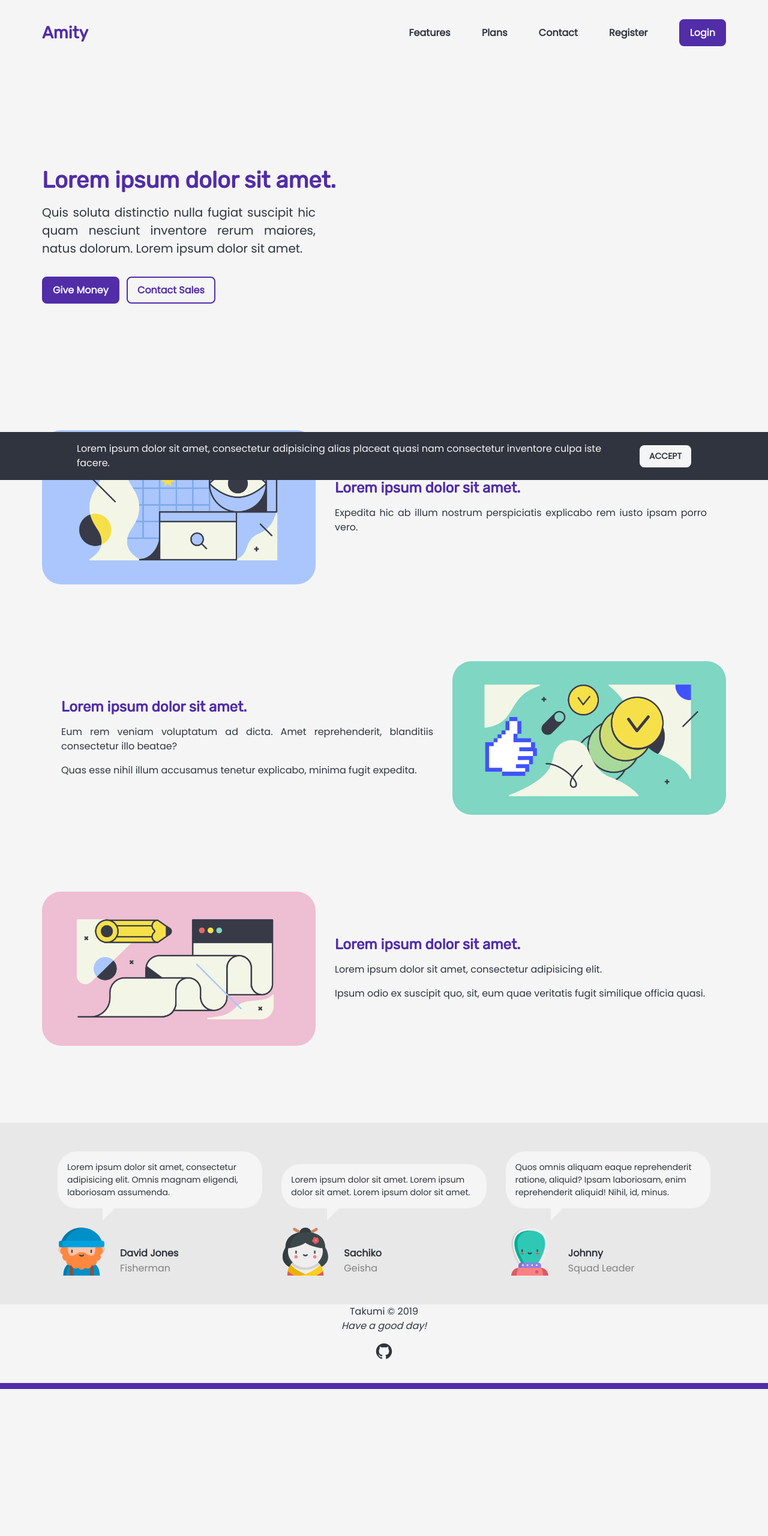
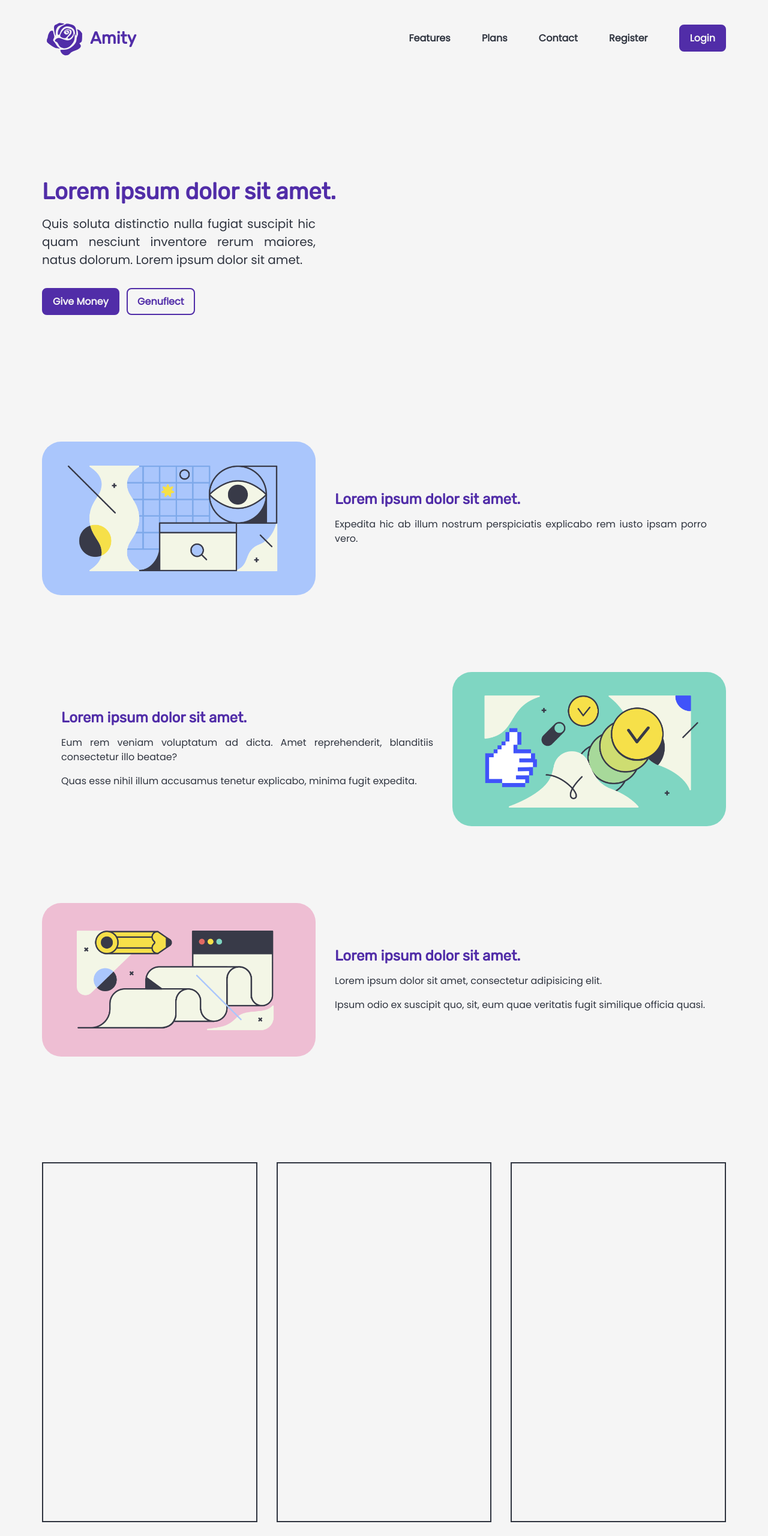
Before and after one commit to gitkumi/amity, a website built with webpack: page index.html in a window 1280 px wide. Shown: the top 2560 px of the page at 60% size. Before the commit the page ends 2315 px from the top, so only its background shows below. Built offline with nearby package versions, Linux system fonts and the light colour scheme.

Commit message:
Add logo

```diff
--- a/index.html
+++ b/index.html
@@ -15,7 +15,7 @@
   </head>
 
   <body>
-    <div class="cookies">
+    <!-- <div class="cookies">
       <p class="cookies__message">
         Lorem ipsum dolor sit amet, consectetur adipisicing alias placeat quasi nam consectetur inventore culpa iste facere.
       </p>
@@ -23,10 +23,16 @@
       <button class="amity__button cookies__button">
         Accept
       </button>
-    </div>
+    </div> -->
     <div class="container">
       <section class="navbar">
-        <a class="amity" href="#">Amity</a>
+        <a class="amity" href="#">
+        <img class="amity__logo" src="/assets/amity.svg" alt="">
+
+        <span class="amity__text">
+          Amity
+        </span>
+        </a>
         <div>
           <a class="nav__link" href="#">Features</a>
           <a class="nav__link" href="#">Plans</a>
@@ -50,7 +56,7 @@
             Give Money
           </button>
           <button class="amity__button amity__button--inverted">
-            Contact Sales
+            Genuflect
           </button>
         </div>
       </main>
@@ -79,6 +85,18 @@
             <p class="feature-info__desc">Ipsum odio ex suscipit quo, sit, eum quae veritatis fugit similique officia quasi.</p>
           </div>
         </div>
+
+        <section class="plans">
+          <div class="plan">
+
+          </div>
+          <div class="plan">
+
+          </div>
+          <div class="plan">
+
+          </div>
+        </section>
       </section>
     </div>
 
--- a/styles/_all.scss
+++ b/styles/_all.scss
@@ -8,3 +8,4 @@
 @import './features.scss';
 @import './humans.scss';
 @import './cookies.scss';
+@import './plans.scss';
--- a/styles/navbar.scss
+++ b/styles/navbar.scss
@@ -9,8 +9,18 @@
 }
 
 .amity {
+  text-decoration: none;
+  display: flex;
+  align-items: center;
+}
+
+.amity__logo {
+  width: 80px;
+  height: auto;
+}
+
+.amity__text {
   color: $primary;
-  text-decoration: none;
   font-family: 'Rubik', sans-serif;
   font-weight: bold;
   font-size: 28px;
--- /dev/null
+++ b/styles/plans.scss
@@ -0,0 +1,17 @@
+@import './_variables.scss';
+
+.plans {
+  padding-top: 3rem;
+  padding-bottom: 3rem;
+  display: flex;
+  justify-content: space-between;
+}
+
+.plan {
+  height: 600px;
+  border: 2px solid $dark;
+  flex: 1;
+  &:not(:last-child) {
+    margin-right: 2rem;
+  }
+}
```
Also changed, not shown: assets/amity.svg (added).
